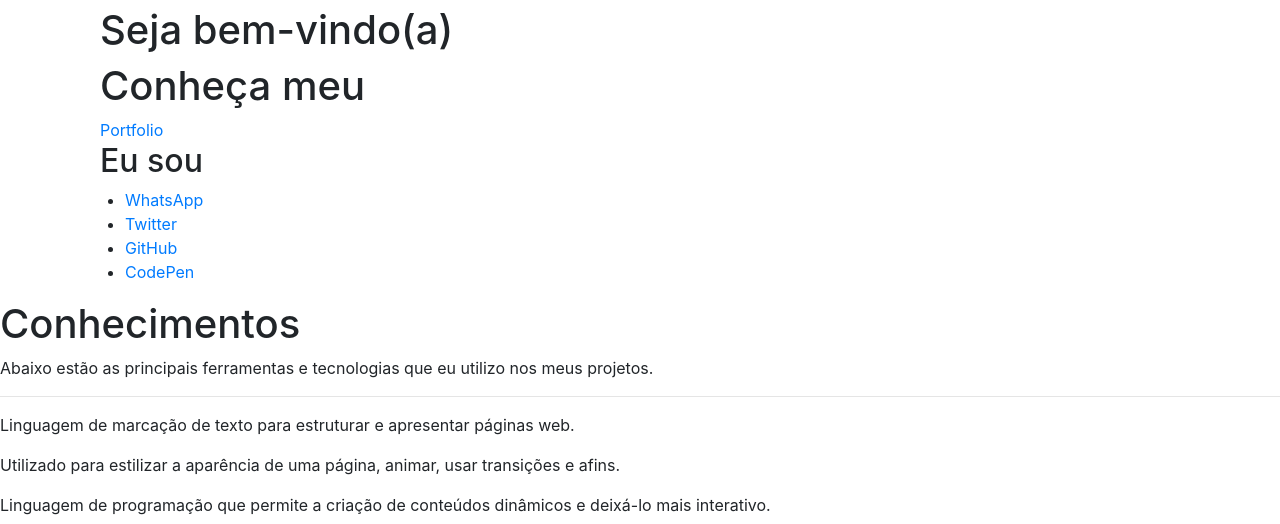
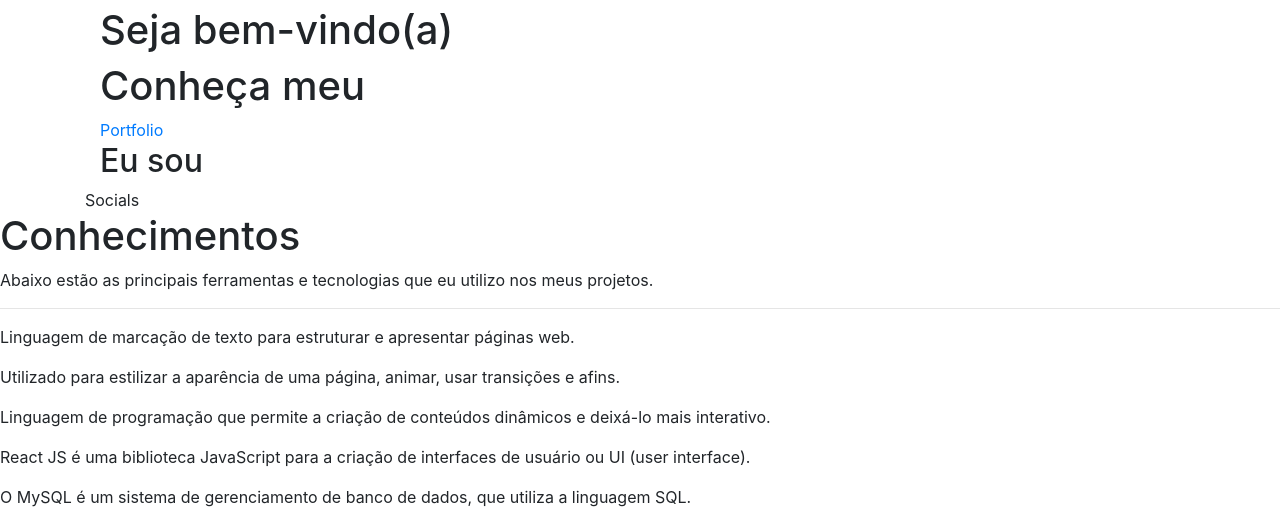
Before and after one commit to SilasRodrigues19/Portfolio-old, a PHP site: page / in a window 1280 px wide. Shown: the part 242-766 px from the top of the page. Run offline with PHP 8.4, Linux system fonts and the light colour scheme; some libraries are stand-ins or nearby versions.

Commit message:
☕ General Update
- Improved indentation;
- New social icons style.

```diff
--- a/public/index.php
+++ b/public/index.php
@@ -3,6 +3,7 @@
 ?>
 <!DOCTYPE html>
 <html lang="pt-br">
+
 <head>
 	<meta charset="UTF-8">
 	<meta name="viewport" content="width=device-width, initial-scale=1.0, user-scalable=no">
@@ -85,13 +86,16 @@
 	<script defer src="http://ajax.aspnetcdn.com/ajax/jquery.validate/1.9/localization/messages_ptbr.js"></script>
 	<!-- Scripts need to be imported before </head> to resolve validation messages error -->
 </head>
+
 <body ondragstart="false">
 	<!-- Header -->
 	<header id="header">
 		<div class="header container">
 			<div class="nav-bar">
 				<div class="brand">
-					<a href="#home" class="scroll margin"><h1>Silas <span>Rodrigues</span></h1></a>
+					<a href="#home" class="scroll margin">
+						<h1>Silas <span>Rodrigues</span></h1>
+					</a>
 				</div>
 				<div class="nav-list">
 					<!-- Mobile Menu -->
@@ -125,7 +129,7 @@
 		<div class="home container">
 			<div class="info container">
 				<?php
-					if(isset($_SESSION['msg'])){
+				if (isset($_SESSION['msg'])) {
 					echo $_SESSION['msg'];
 					unset($_SESSION['msg']);
 				}
@@ -139,33 +143,34 @@
 				<h2 class="arrayText">Eu sou <span class="typed-text"></span><span class="cursor typing">&nbsp;</span></h2>
 			</div>
 
+			<div class="teste">
+				<span class="iconify" data-icon="flat-color-icons:down-right"></span>
+
+			</div>
 			<aside class="social">
-				<ul>
-					<li>
+				<span class="socialBtn">Socials</span>
+				<div class="iconsBox">
+					<i>
 						<a href="https://api.whatsapp.com/send?phone=5519986024827" target="_blank" rel="noreferrer">
 							<span class="iconify whatsapp" data-icon="whh:whatsapp" data-inline="false"></span>
-							<span>WhatsApp</span>
 						</a>
-					</li>
-					<li>
+					</i>
+					<i>
 						<a href="https://twitter.com/Jinuye1" target="_blank" rel="noreferrer">
 							<span class="iconify twitter" data-icon="websymbol:twitter-bird" data-inline="false"></span>
-							<span>Twitter</span>
 						</a>
-					</li>
-					<li>
+					</i>
+					<i>
+						<a href="https://github.com/SilasRodrigues19" target="_blank" rel="noreferrer">
+							<span class="iconify github" data-icon="mdi:codepen" data-inline="false"></span>
+						</a>
+					</i>
+					<i>
 						<a href="https://github.com/SilasRodrigues19" target="_blank" rel="noreferrer">
 							<span class="iconify github" data-icon="eva:github-fill" data-inline="false"></span>
-							<span>GitHub</span>
 						</a>
-					</li>
-					<li>
-						<a href="https://codepen.io/SilasRodrigues19" target="_blank" rel="noreferrer">
-							<span class="iconify github" data-icon="mdi:codepen" data-inline="false"></span>
-							<span>CodePen</span>
-						</a>
-					</li>
-				</ul>
+					</i>
+				</div>
 			</aside>
 		</div>
 	</section>
@@ -552,7 +557,9 @@
 								<div class="form-group col-sm-12">
 									<br>
 									<!-- Warning -->
-							<label>Total de digitos: <span class="count">0</span><p>Limite de 1500 caracteres</p></label>
+									<label>Total de digitos: <span class="count">0</span>
+										<p>Limite de 1500 caracteres</p>
+									</label>
 								</div>
 							</div>
 							<!-- End button and warning label row -->
@@ -632,4 +639,5 @@
 
 
 </body>
+
 </html>
```
Lines whose indentation alone changed are shown as unchanged.
